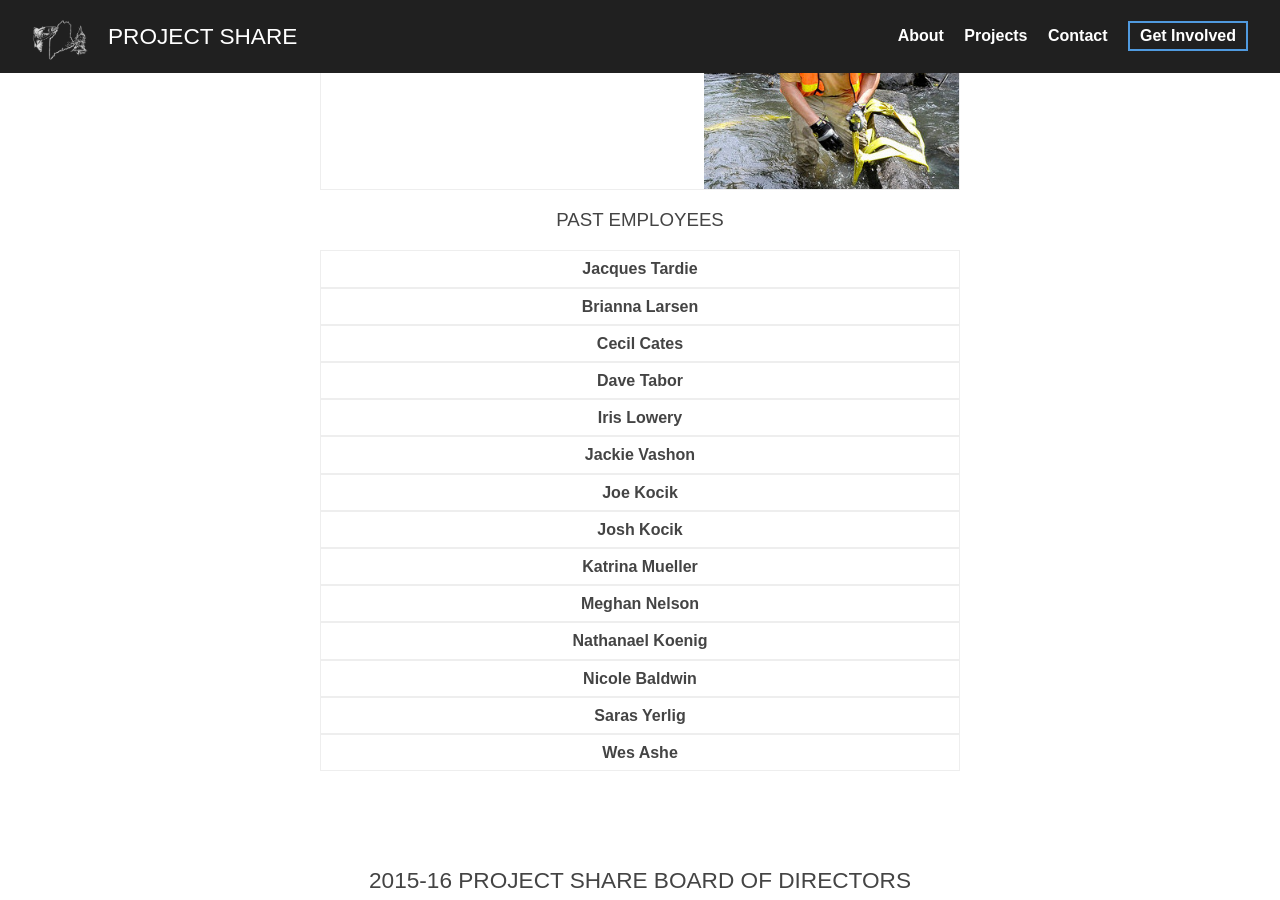
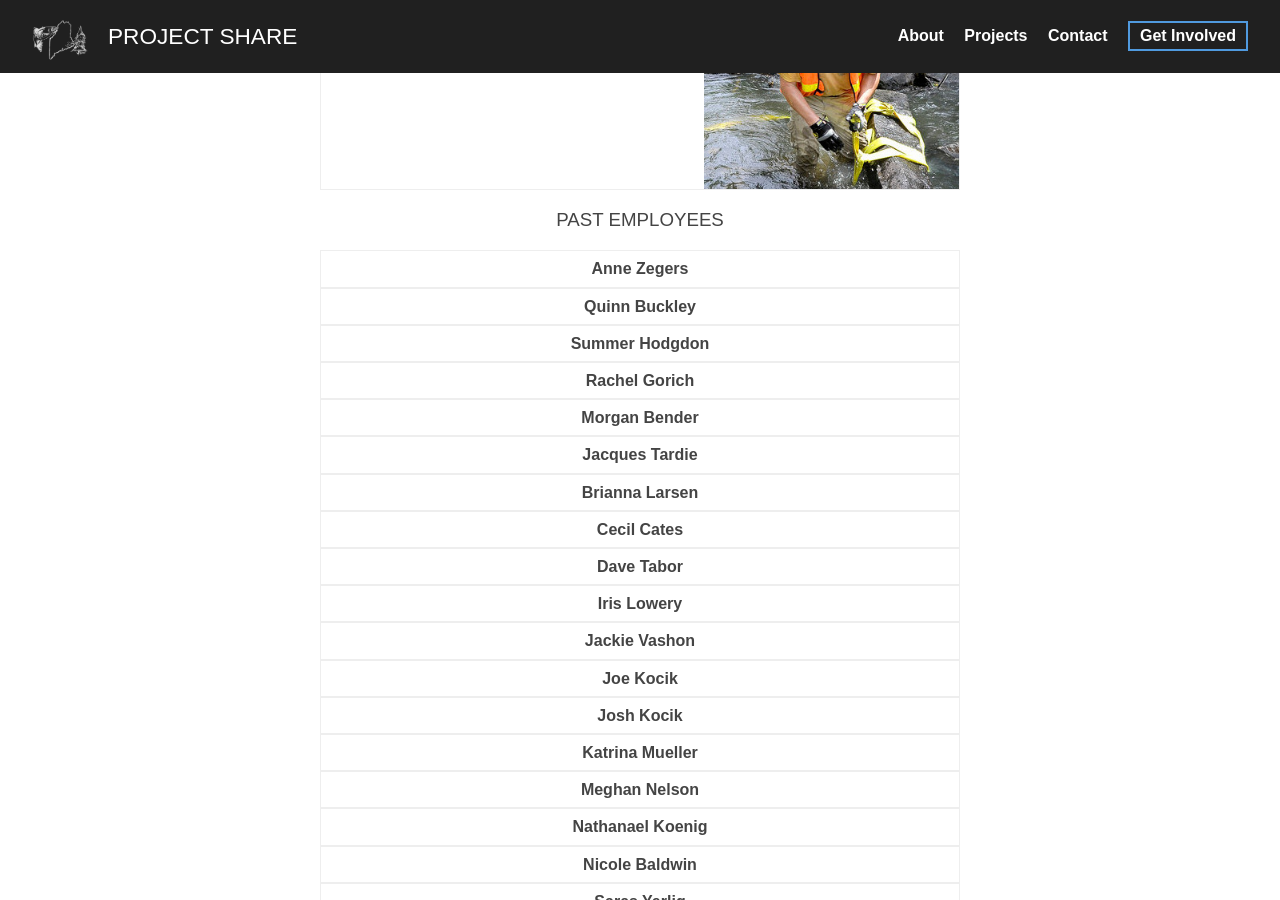
Before and after one commit to salmonhabitat/salmonhabitat, a Jekyll site: the page built from about.html, in a window 1280 px wide and 900 px high, scrolled down 2913 px. Built offline with Jekyll 4.4.1, drawn with Linux system fonts in a browser that asks for light colours; nearby versions of some CDN libraries; a script that is not in the unit is left out.

Commit message:
updated past employees per Vern

```diff
--- a/_data/employees.yml
+++ b/_data/employees.yml
@@ -1,3 +1,8 @@
+- name: Anne Zegers
+- name: Quinn Buckley
+- name: Summer Hodgdon
+- name: Rachel Gorich
+- name: Morgan Bender
 - name: Jacques Tardie
 - name: Brianna Larsen
 - name: Cecil Cates
```
